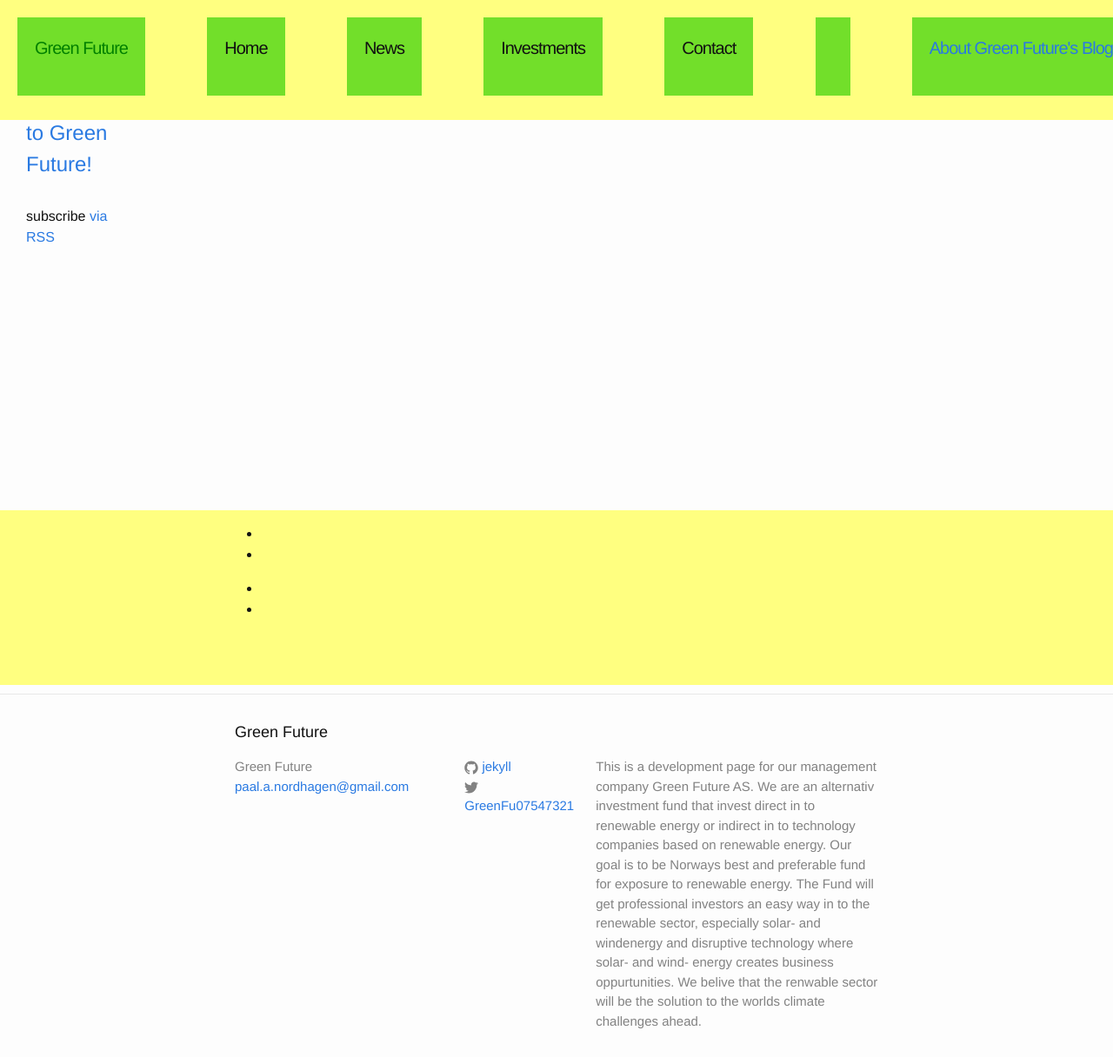
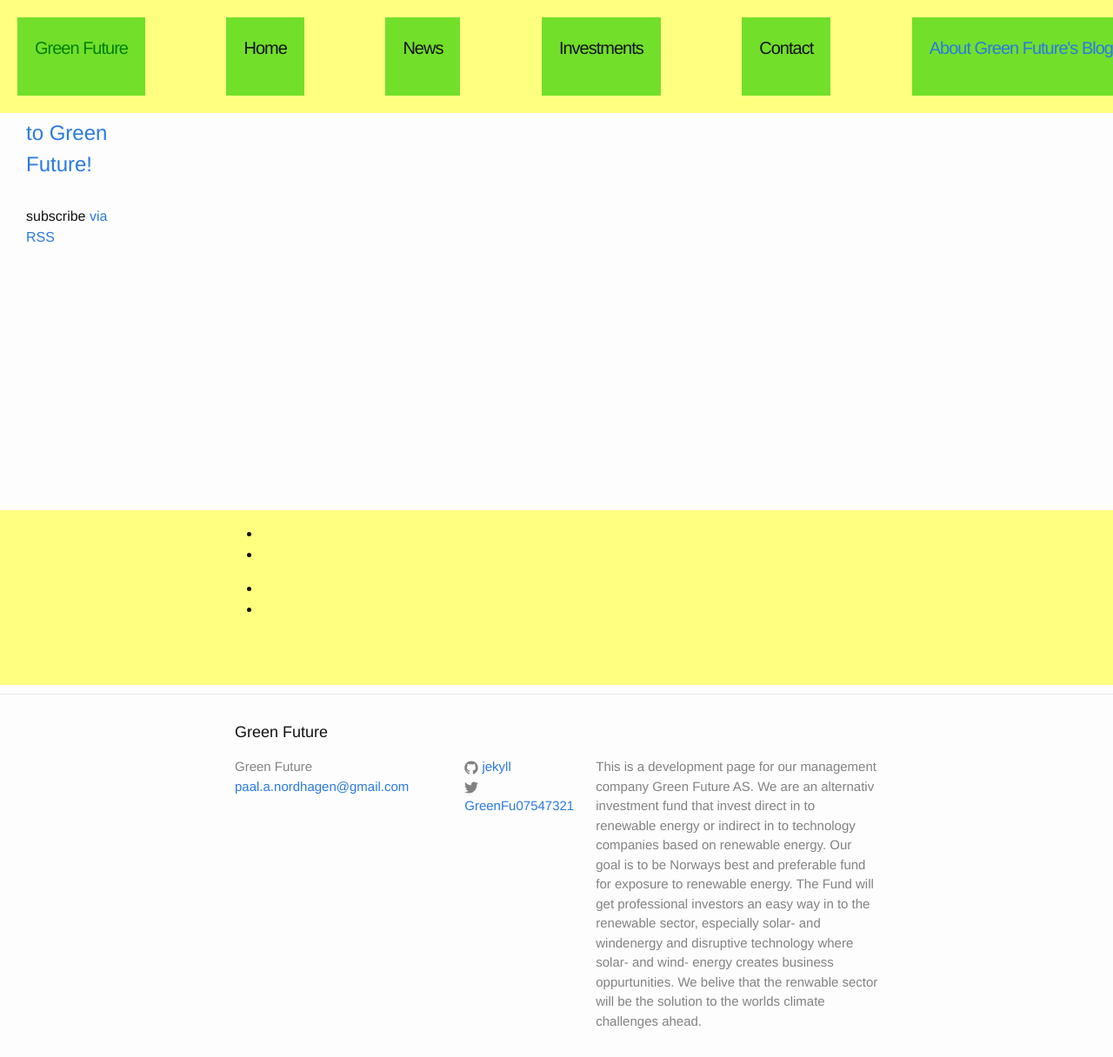
Before and after one commit to Paal-August/Paal-August.github.io, a Jekyll site: the page built from index.html, in a window 1280 px wide and 1216 px high. Shown: the whole window at 87% size. Built offline with Jekyll 4.4.1, drawn with Linux system fonts in a browser that asks for light colours.

Commit message:
Update header.html

```diff
--- a/_includes/header.html
+++ b/_includes/header.html
@@ -9,16 +9,16 @@
     <div class="site-menu3">Investments</div>
     <div class="site-menu4">Contact</div>
 
-    <nav class="site-nav1">
+  <!--     <nav class="site-nav1">
       <a href="#" class="menu-icon">
-  <!--    <svg viewBox="0 0 18 15">
+        <svg viewBox="0 0 18 15">
           <path fill="#424242" d="M18,1.484c0,0.82-0.665,1.484-1.484,1.484H1.484C0.665,2.969,0,2.304,0,1.484l0,0C0,0.665,0.665,0,1.484,0 h15.031C17.335,0,18,0.665,18,1.484L18,1.484z"/>
           <path fill="#424242" d="M18,7.516C18,8.335,17.335,9,16.516,9H1.484C0.665,9,0,8.335,0,7.516l0,0c0-0.82,0.665-1.484,1.484-1.484 h15.031C17.335,6.031,18,6.696,18,7.516L18,7.516z"/>
           <path fill="#424242" d="M18,13.516C18,14.335,17.335,15,16.516,15H1.484C0.665,15,0,14.335,0,13.516l0,0 c0-0.82,0.665-1.484,1.484-1.484h15.031C17.335,12.031,18,12.696,18,13.516L18,13.516z"/>
-        </svg> -->
+        </svg>
       </a>
-    </nav>
-    <nav class="site-nav2">
+    </nav> -->
+    <nav class="site-nav">
       <div class="trigger">
           {% for my_page in site.pages %}
           {% if my_page.title %}
```
